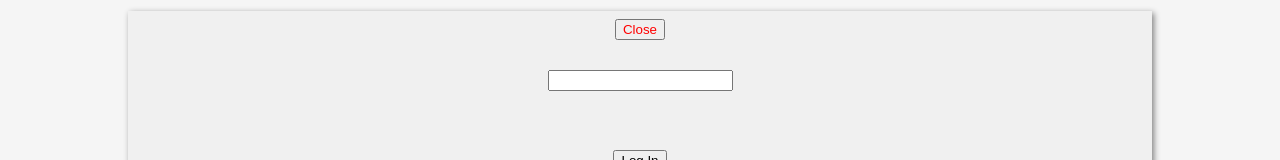
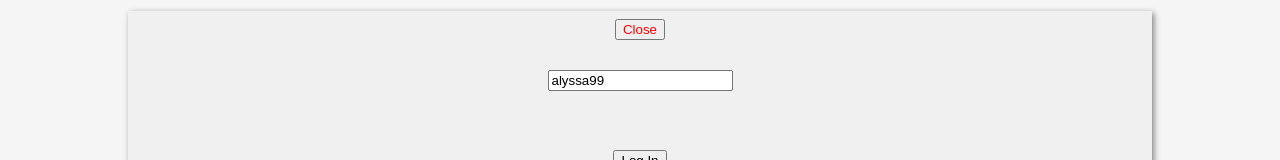
Before and after one commit to njblore/nc-news-fend, a React (Create React App) app: page / in a window 1280 px wide. Both pictures are taken after a click on the button "Log In". Shown: the part 149-309 px from the top of the page. Built offline with nearby package versions, Linux system fonts and the light colour scheme.

Commit message:
add suggested user signin on login box

```diff
--- a/src/Components/Login.jsx
+++ b/src/Components/Login.jsx
@@ -4,7 +4,7 @@ import { navigate } from '@reach/router';
 
 class Login extends Component {
   state = {
-    username: '',
+    username: 'alyssa99',
     invalidUser: false,
     showSignup: false,
     fullName: '',
@@ -19,7 +19,11 @@ class Login extends Component {
           Close
         </button>
         <form onSubmit={this.handleSubmit} className="flex">
-          <input name="username" onChange={this.handleTyping} />
+          <input
+            name="username"
+            onChange={this.handleTyping}
+            value={username}
+          />
           {invalidUser && <p>Invalid Username!</p>}
           <button>Log In</button>
         </form>
```
